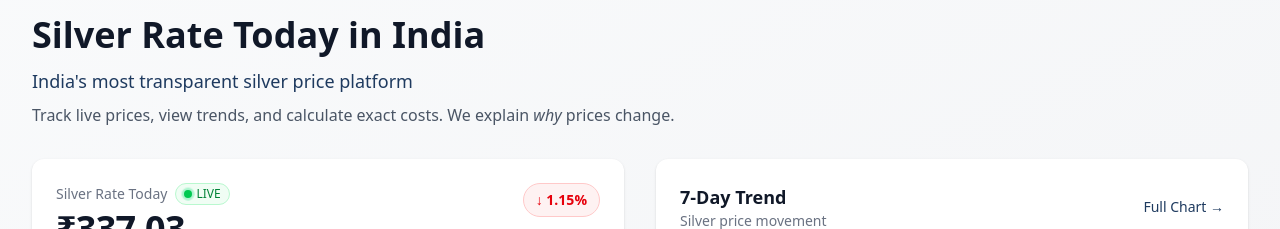
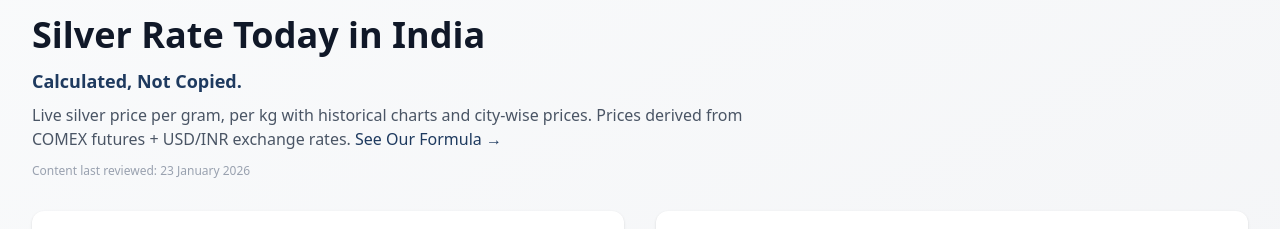
Before and after one commit to achaudhary7/SilverInfo, a Next.js app: page / in a window 1280 px wide. Shown: the part 138-367 px from the top of the page. Built offline with nearby package versions, Linux system fonts and the light colour scheme; no server answers.

Commit message:
Update homepage tagline: Calculated, Not Copied + add review date

```diff
--- a/src/app/page.tsx
+++ b/src/app/page.tsx
@@ -128,12 +128,18 @@ export default async function HomePage() {
               <h1 className="text-2xl sm:text-3xl lg:text-4xl font-bold text-gray-900 mb-2 sm:mb-3">
                 Silver Rate Today in India
               </h1>
-              <p className="text-sm sm:text-lg text-[#1e3a5f] font-medium mb-1 sm:mb-2">
-                India&apos;s most transparent silver price platform
+              <p className="text-sm sm:text-lg text-[#1e3a5f] font-semibold mb-1 sm:mb-2">
+                Calculated, Not Copied.
               </p>
-              <p className="text-xs sm:text-base text-gray-600 max-w-3xl">
-                Track live prices, view trends, and calculate exact costs.
-                We explain <em>why</em> prices change.
+              <p className="text-xs sm:text-base text-gray-600 max-w-3xl mb-2 sm:mb-3">
+                Live silver price per gram, per kg with historical charts and city-wise prices.
+                Prices derived from COMEX futures + USD/INR exchange rates.{" "}
+                <Link href="/how-we-calculate" className="text-[#1e3a5f] font-medium hover:underline">
+                  See Our Formula →
+                </Link>
+              </p>
+              <p className="text-[10px] sm:text-xs text-gray-400">
+                Content last reviewed: 23 January 2026
               </p>
             </div>
 
```
